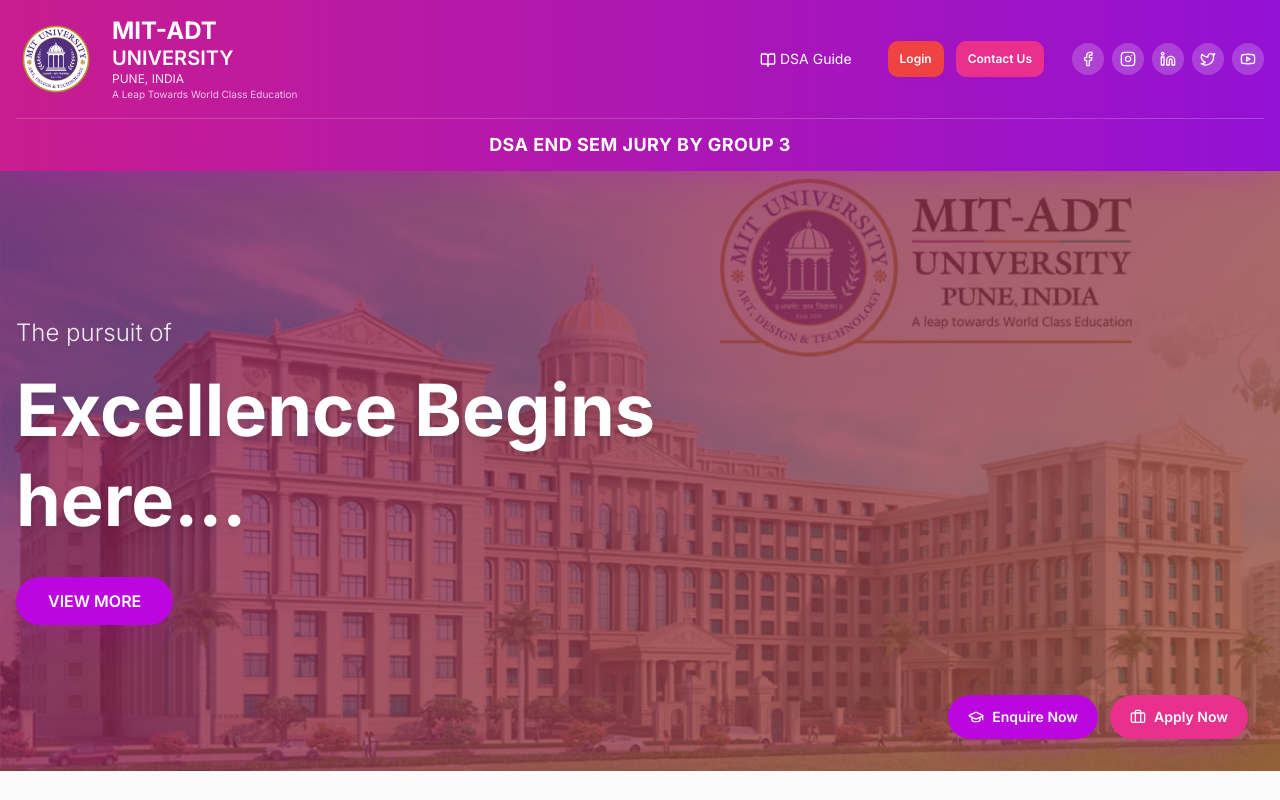
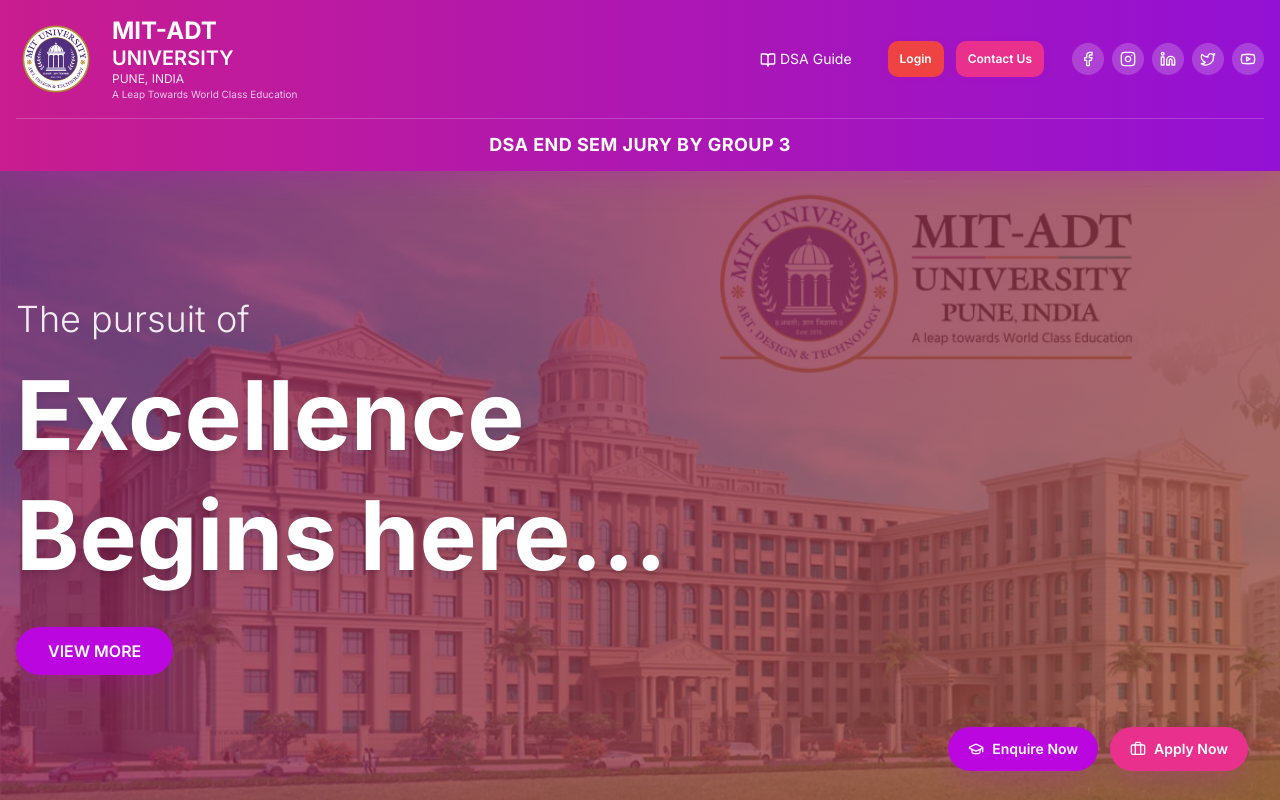
Before and after one commit to abcreativeakshay/apply-and-allot, a React (Vite) app: page / in a window 1280 px wide. Shown: the top 800 px of the page. Built offline with nearby package versions, Linux system fonts and the light colour scheme; the HTML template or start-up script is replaced by a standard one.

Commit message:
Enhance text size in hero section

```diff
--- a/src/pages/Landing.tsx
+++ b/src/pages/Landing.tsx
@@ -76,8 +76,8 @@ const Landing = () => {
         <div className="absolute inset-0 bg-black/30"></div>
         <div className="container mx-auto px-4 py-32 relative z-10">
           <div className="max-w-3xl animate-slide-up">
-            <p className="text-white/90 text-2xl mb-4 font-light">The pursuit of</p>
-            <h1 className="mb-8 text-7xl font-bold text-white leading-tight drop-shadow-lg">
+            <p className="text-white/90 text-4xl mb-4 font-light">The pursuit of</p>
+            <h1 className="mb-8 text-8xl font-bold text-white leading-tight drop-shadow-lg">
               Excellence Begins here...
             </h1>
             <Button size="lg" className="bg-primary hover:bg-primary/90 text-white text-base px-8 rounded-full shadow-large" asChild>
```
